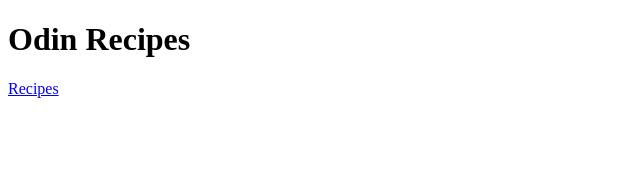
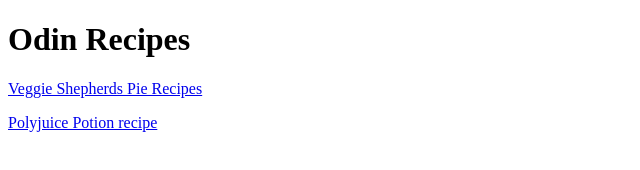
Before and after one commit to alex-k-9/odin-recipes, a plain HTML site: page index.html in a window 1280 px wide. Shown: the whole page, without its empty margins (0-640 px from the left). Drawn offline with Linux system fonts and the light colour scheme.

Commit message:
add recipes folder

```diff
--- a/index.html
+++ b/index.html
@@ -8,6 +8,7 @@
 </head>
 <body>
     <h1>Odin Recipes</h1>
-<p><a href="recipes/veggie-shepherds-pie.html">Recipes</a></p>
+<p><a href="recipes/veggie-shepherds-pie.html">Veggie Shepherds Pie Recipes</a></p>
+<p><a href="recipes/polyjuice.html">Polyjuice Potion recipe</a></p>
 </body>
 </html>
```
